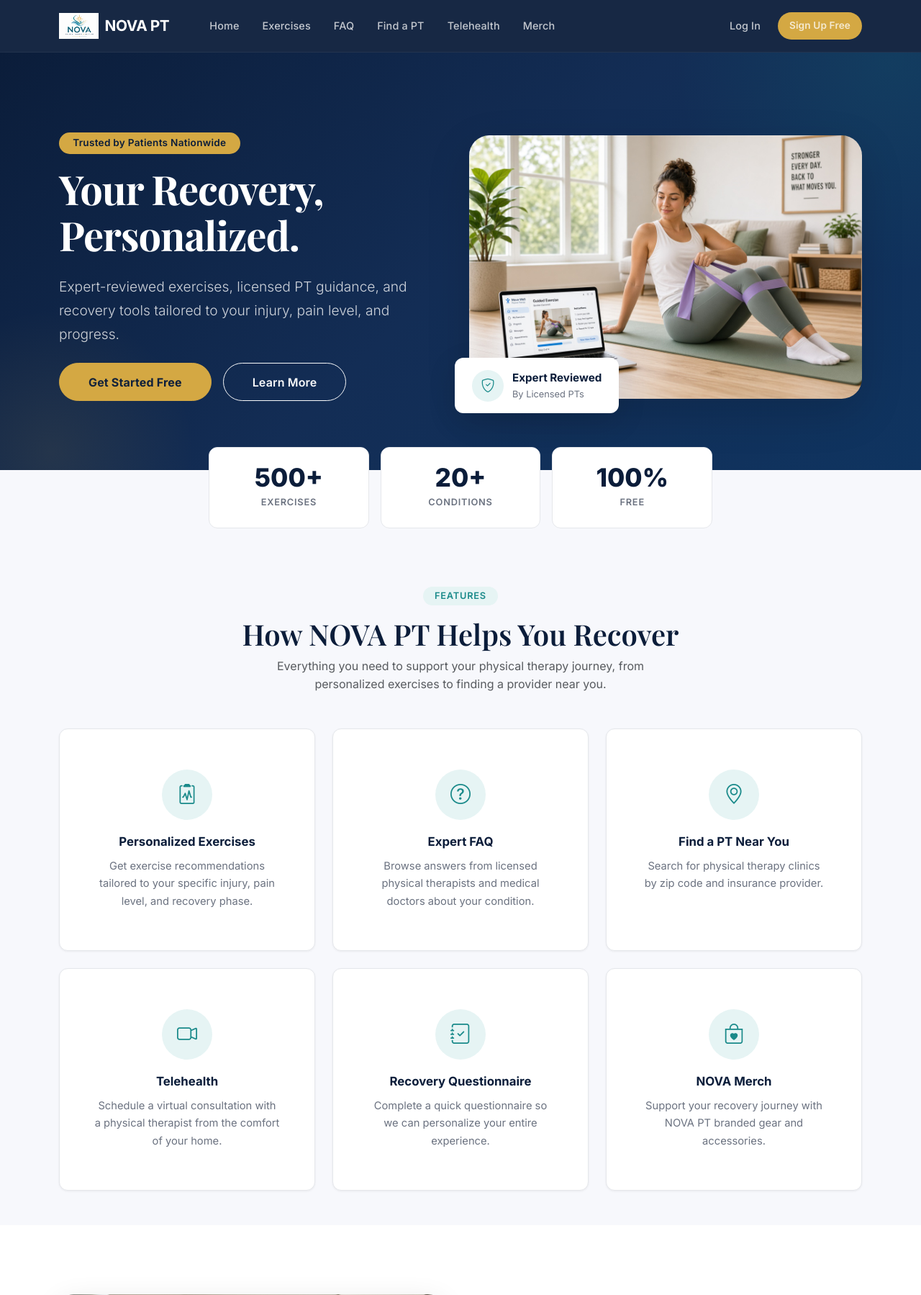
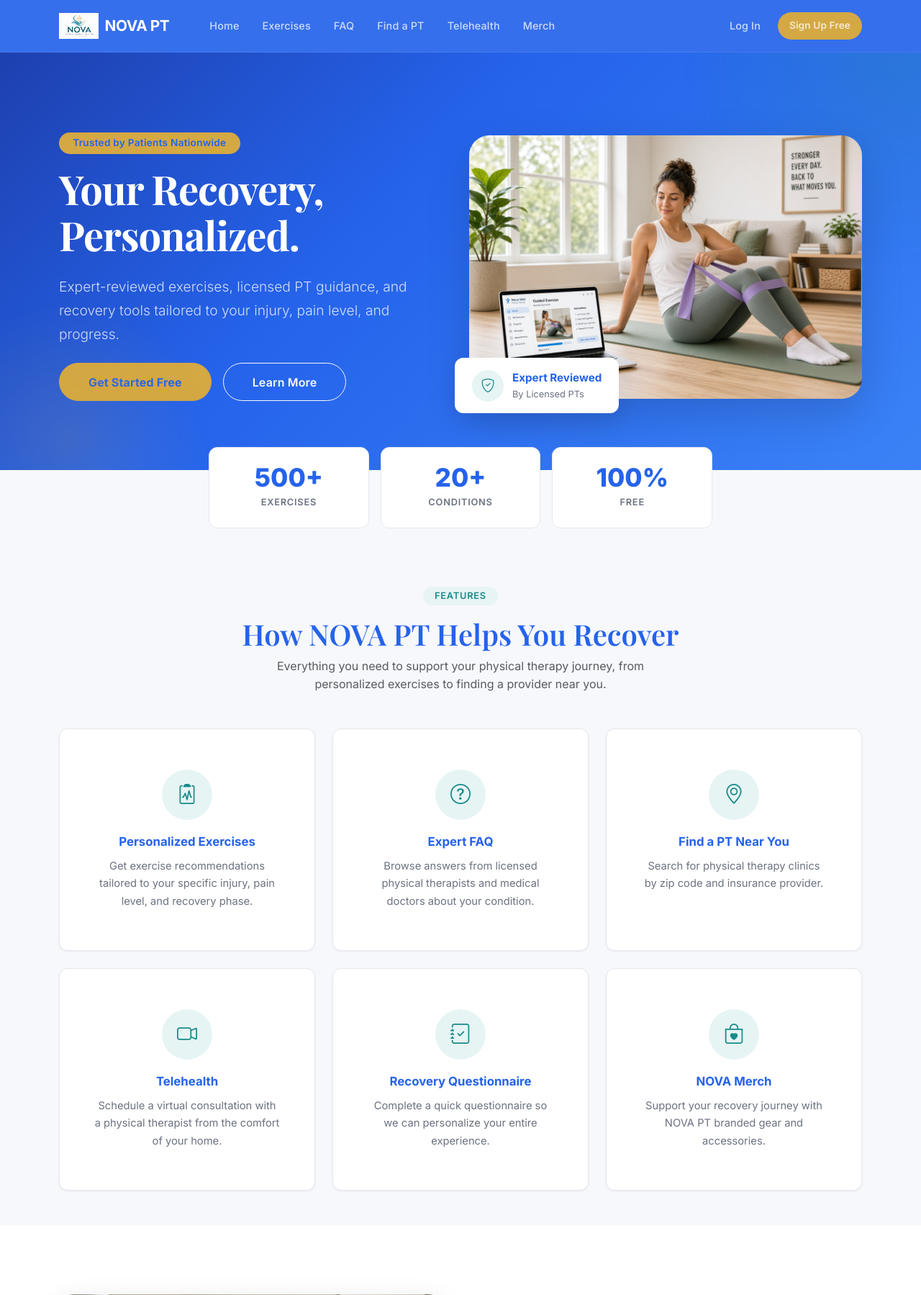
Before and after one commit to bjach04/NOVA-PT, a Django app: page / in a window 1280 px wide. Shown: the top 1799 px of the page at 72% size. Run offline with Django 5.2, Linux system fonts and the light colour scheme.

Commit message:
Update UI animations and color scheme for a more polished look
Refined color palette to brighter blues, added bounce transitions,
floating orb animations, fade-scale effect, and enhanced hover states.

Co-Authored-By: Claude Opus 4.6 <noreply@anthropic.com>

```diff
--- a/static/css/styles.css
+++ b/static/css/styles.css
@@ -1,6 +1,7 @@
 :root {
-    --navy: #0B1D3A;
-    --navy-light: #132d55;
+    --navy: #2563EB;
+    --navy-light: #3B82F6;
+    --navy-dark: #1E40AF;
     --teal: #1A8A8A;
     --teal-light: #e6f4f4;
     --gold: #D4A843;
@@ -18,8 +19,9 @@
     --radius-md: 12px;
     --radius-lg: 20px;
     --radius-xl: 28px;
-    --transition: all 0.4s cubic-bezier(0.25, 0.46, 0.45, 0.94);
-    --transition-fast: all 0.25s cubic-bezier(0.25, 0.46, 0.45, 0.94);
+    --transition: all 0.5s cubic-bezier(0.22, 1, 0.36, 1);
+    --transition-fast: all 0.3s cubic-bezier(0.22, 1, 0.36, 1);
+    --transition-bounce: all 0.5s cubic-bezier(0.34, 1.56, 0.64, 1);
 }
 
 * {
@@ -58,19 +60,21 @@ h4, h5, h6 {
 
 /* ==================== NAVBAR ==================== */
 .navbar-nova {
-    background: rgba(11, 29, 58, 0.95);
-    backdrop-filter: blur(20px);
-    -webkit-backdrop-filter: blur(20px);
-    border-bottom: 1px solid rgba(255, 255, 255, 0.08);
+    background: rgba(37, 99, 235, 0.92);
+    backdrop-filter: blur(24px) saturate(180%);
+    -webkit-backdrop-filter: blur(24px) saturate(180%);
+    border-bottom: 1px solid rgba(255, 255, 255, 0.12);
     padding: 0.8rem 0;
-    transition: var(--transition);
+    transition: background 0.5s cubic-bezier(0.22, 1, 0.36, 1),
+                padding 0.5s cubic-bezier(0.22, 1, 0.36, 1),
+                box-shadow 0.5s cubic-bezier(0.22, 1, 0.36, 1);
     z-index: 1050;
 }
 
 .navbar-nova.scrolled {
-    background: rgba(11, 29, 58, 0.98);
+    background: rgba(30, 64, 175, 0.97);
     padding: 0.5rem 0;
-    box-shadow: 0 4px 30px rgba(0, 0, 0, 0.2);
+    box-shadow: 0 4px 30px rgba(37, 99, 235, 0.25);
 }
 
 .navbar-nova .navbar-brand {
@@ -215,13 +219,14 @@ h4, h5, h6 {
 }
 
 .btn-outline-light:hover {
-    transform: translateY(-2px);
+    transform: translateY(-3px);
+    box-shadow: 0 6px 20px rgba(255, 255, 255, 0.15);
 }
 
 /* ==================== HERO SECTION ==================== */
 .hero-section {
     position: relative;
-    background: linear-gradient(135deg, var(--navy) 0%, var(--navy-light) 50%, #0f3460 100%);
+    background: linear-gradient(135deg, var(--navy-dark) 0%, var(--navy) 40%, var(--navy-light) 100%);
     color: #fff;
     padding: 7rem 0 6rem;
     overflow: hidden;
@@ -234,8 +239,9 @@ h4, h5, h6 {
     right: -20%;
     width: 600px;
     height: 600px;
-    background: radial-gradient(circle, rgba(26, 138, 138, 0.15) 0%, transparent 70%);
+    background: radial-gradient(circle, rgba(26, 138, 138, 0.2) 0%, transparent 70%);
     border-radius: 50%;
+    animation: floatOrb 8s ease-in-out infinite;
 }
 
 .hero-section::after {
@@ -245,8 +251,14 @@ h4, h5, h6 {
     left: -10%;
     width: 400px;
     height: 400px;
-    background: radial-gradient(circle, rgba(212, 168, 67, 0.1) 0%, transparent 70%);
+    background: radial-gradient(circle, rgba(212, 168, 67, 0.15) 0%, transparent 70%);
     border-radius: 50%;
+    animation: floatOrb 10s ease-in-out infinite reverse;
+}
+
+@keyframes floatOrb {
+    0%, 100% { transform: translate(0, 0); }
+    50% { transform: translate(30px, -20px); }
 }
 
 .hero-section h1 {
--- a/static/js/main.js
+++ b/static/js/main.js
@@ -8,9 +8,9 @@ document.addEventListener('DOMContentLoaded', function () {
                 observer.unobserve(entry.target);
             }
         });
-    }, { threshold: 0.1, rootMargin: '0px 0px -40px 0px' });
+    }, { threshold: 0.1, rootMargin: '0px 0px -60px 0px' });
 
-    document.querySelectorAll('.fade-up, .fade-left, .fade-right').forEach(function (el) {
+    document.querySelectorAll('.fade-up, .fade-left, .fade-right, .fade-scale').forEach(function (el) {
         observer.observe(el);
     });
 
```
Also changed, not shown: other parts of static/css/styles.css (+50 -36 lines).
